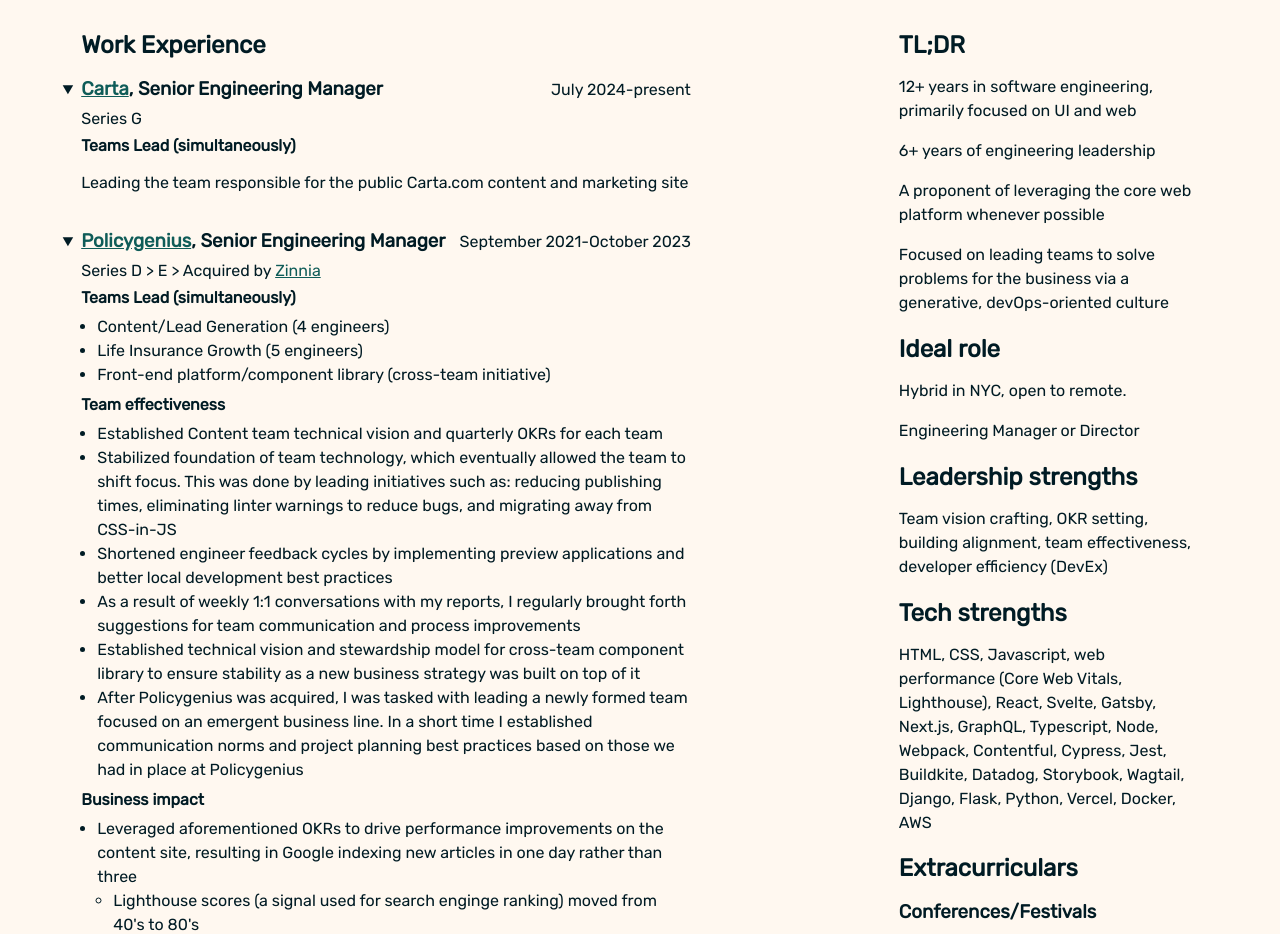
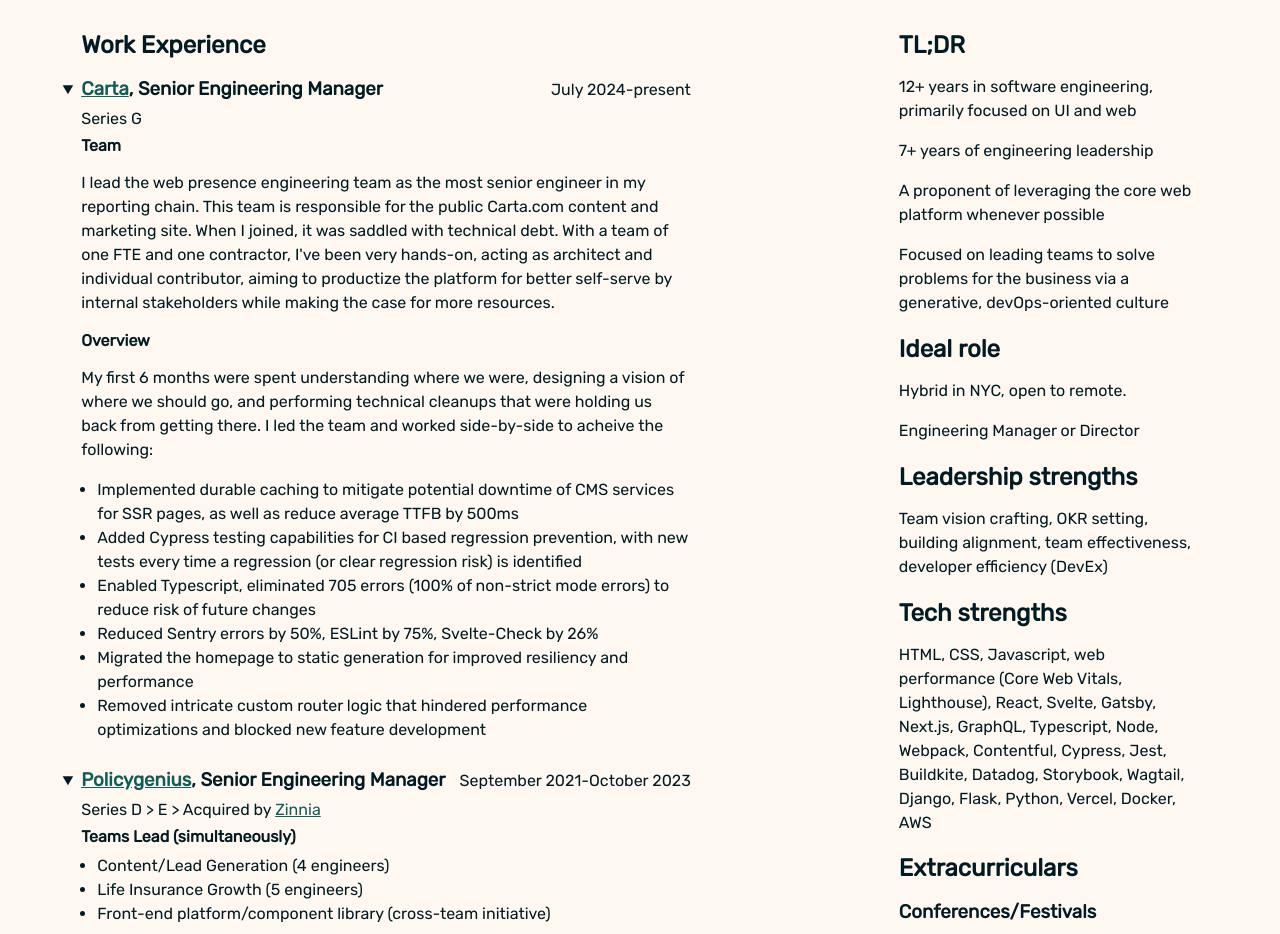
Before and after one commit to alanmoo/alanmoo-svelte, a SvelteKit app: page /resume in a window 1280 px wide. Shown: the part 340-1274 px from the top of the page. Built offline with nearby package versions, Linux system fonts and the light colour scheme.

Commit message:
Resume updates

```diff
--- a/src/routes/resume/+page.svelte
+++ b/src/routes/resume/+page.svelte
@@ -1,6 +1,6 @@
 <script lang="ts">
-	let managementStart = new Date('May 8, 2017');
-	let industryStart = new Date('February 13, 2012');
+  let managementStart = new Date("May 8, 2017");
+  let industryStart = new Date("February 13, 2012");
   let now = new Date();
   let managementTime = timeSpanFormatter(managementStart, now, true);
   let industryTime = timeSpanFormatter(industryStart, now, true);
@@ -13,7 +13,7 @@
     }
 
     if (asFraction) {
-			return `${years}${months >= 6 ? '.5' : '+'} years`;
+      return `${years}${months >= 6 ? ".5" : "+"} years`;
     } else {
       return `${years} years, ${months} months`;
     }
@@ -23,41 +23,47 @@
 <div class="resume">
   <div class="show-print">
     <small
-			>Printed/PDF'ed from <a href="http://alanmooiman.com/resume">alanmooiman.com/resume</a></small
+      >Printed/PDF'ed from <a href="http://alanmooiman.com/resume"
+        >alanmooiman.com/resume</a
+      ></small
     >
   </div>
   <header>
     <h1>Alan Mooiman, Engineering Leader in NYC</h1>
     <span class="contact_info">
-			<a class="email" href="mailto:hello@alanmooiman.com?subject=👋 Nice résumé"
+      <a
+        class="email"
+        href="mailto:hello@alanmooiman.com?subject=👋 Nice résumé"
         >hello@alanmooiman.com</a
       >
     </span>
     <p>
-			I am a product-minded engineering leader passionate about user experience, performance, and
-			accessibility. I operate with a heavy focus on team effectiveness, partnering with product
-			stakeholders to build systems and goals that reduce technical debt while continually
-			delivering improvements for the business. As a result of working on distributed teams for a
-			decade, I constantly advocate for improvements in organizational communication through
-			synchronous and asynchronous channels. I leverage these improvements to create alignment and
-			build support for the most impactful technical metrics to watch when building our solutions
-			within the team and across the broader organization.
+      I am a product-minded engineering leader passionate about user experience,
+      performance, and accessibility. I operate with a heavy focus on team
+      effectiveness, partnering with product stakeholders to build systems and
+      goals that reduce technical debt while continually delivering improvements
+      for the business. As a result of working on distributed teams for a
+      decade, I constantly advocate for improvements in organizational
+      communication through synchronous and asynchronous channels. I leverage
+      these improvements to create alignment and build support for the most
+      impactful technical metrics to watch when building our solutions within
+      the team and across the broader organization.
     </p>
   </header>
   <div class="content">
     <section class="metadata">
       <h2>TL;DR</h2>
       <p>
-				<span id="industryTime">12+ years</span> in software engineering, primarily focused on UI and
-				web
+        <span id="industryTime">12+ years</span> in software engineering, primarily
+        focused on UI and web
       </p>
       <p>
-				<span id="managementTime">6+ years</span> of engineering leadership
+        <span id="managementTime">7+ years</span> of engineering leadership
       </p>
       <p>A proponent of leveraging the core web platform whenever possible</p>
       <p>
-				Focused on leading teams to solve problems for the business via a generative,
-				devOps-oriented culture
+        Focused on leading teams to solve problems for the business via a
+        generative, devOps-oriented culture
       </p>
 
       <h2>Ideal role</h2>
@@ -66,36 +72,45 @@
 
       <h2>Leadership strengths</h2>
       <p>
-				Team vision crafting, OKR setting, building alignment, team effectiveness, developer
-				efficiency (DevEx)
+        Team vision crafting, OKR setting, building alignment, team
+        effectiveness, developer efficiency (DevEx)
       </p>
       <h2>Tech strengths</h2>
       <p>
-				HTML, CSS, Javascript, web performance (Core Web Vitals, Lighthouse), React, Svelte, Gatsby,
-				Next.js, GraphQL, Typescript, Node, Webpack, Contentful, Cypress, Jest, Buildkite, Datadog,
-				Storybook, Wagtail, Django, Flask, Python, Vercel, Docker, AWS
+        HTML, CSS, Javascript, web performance (Core Web Vitals, Lighthouse),
+        React, Svelte, Gatsby, Next.js, GraphQL, Typescript, Node, Webpack,
+        Contentful, Cypress, Jest, Buildkite, Datadog, Storybook, Wagtail,
+        Django, Flask, Python, Vercel, Docker, AWS
       </p>
       <h2>Extracurriculars</h2>
       <h3>Conferences/Festivals</h3>
       <ul>
         <li><a href="https://cascadiajs.com/">CascadiaJS</a> (2015 speaker)</li>
-				<li><a href="https://xoxofest.com/">XOXO Festival</a> (2016, 2018, 2019)</li>
+        <li>
+          <a href="https://xoxofest.com/">XOXO Festival</a> (2016, 2018, 2019)
+        </li>
         <li><a href="https://perfnow.nl/">Performance.now</a> (2023)</li>
         <li><a href="https://leaddev.com/">Lead Dev</a> (2019, 2023)</li>
       </ul>
       <p>
-				<a href="https://transalt.org/">Transportation Alternatives</a> member/activist since 2022
+        <a href="https://transalt.org/">Transportation Alternatives</a> member/activist
+        since 2022
       </p>
-			<p><a href="https://ohny.org">Open House New York</a> member/volunteer since 2019</p>
+      <p>
+        <a href="https://ohny.org">Open House New York</a> member/volunteer since
+        2019
+      </p>
       <p>Learning Danish just because I'm commited to a bit</p>
       <h2>Personal Projects</h2>
       <h3><a href="https://lassojobs.lol/">Lasso Jobs</a></h3>
       <p>
-				An in-progress (H1 2024) project to help surface and keep track of new jobs at companies
-				you're interested in shortly after they go live.
+        An in-progress (H1 2024) project to help surface and keep track of new
+        jobs at companies you're interested in shortly after they go live.
       </p>
 
-			<h3><a href="https://github.com/alanmoo/vesta-weather">Vestaweather</a></h3>
+      <h3>
+        <a href="https://github.com/alanmoo/vesta-weather">Vestaweather</a>
+      </h3>
       <p>
         A weather app for the <a href="https://vestaboard.com">Vestaboard</a>.
         <a href="https://github.com/alanmoo/vesta-weather">Source code</a>
@@ -115,8 +130,49 @@
         </summary>
         <div class="company_size">Series G</div>
         <div class="team_size">
-					<h5>Teams Lead (simultaneously)</h5>
-					<p>Leading the team responsible for the public Carta.com content and marketing site</p>
+          <h5>Team</h5>
+          <p>
+            I lead the web presence engineering team as the most senior engineer
+            in my reporting chain. This team is responsible for the public
+            Carta.com content and marketing site. When I joined, it was saddled
+            with technical debt. With a team of one FTE and one contractor, I've
+            been very hands-on, acting as architect and individual contributor,
+            aiming to productize the platform for better self-serve by internal
+            stakeholders while making the case for more resources.
+          </p>
+          <h5>Overview</h5>
+          <p>
+            My first 6 months were spent understanding where we were, designing
+            a vision of where we should go, and performing technical cleanups
+            that were holding us back from getting there. I led the team and
+            worked side-by-side to acheive the following:
+          </p>
+          <ul>
+            <li>
+              Implemented durable caching to mitigate potential downtime of CMS
+              services for SSR pages, as well as reduce average TTFB by 500ms
+            </li>
+            <li>
+              Added Cypress testing capabilities for CI based regression
+              prevention, with new tests every time a regression (or clear
+              regression risk) is identified
+            </li>
+            <li>
+              Enabled Typescript, eliminated 705 errors (100% of non-strict mode
+              errors) to reduce risk of future changes
+            </li>
+            <li>
+              Reduced Sentry errors by 50%, ESLint by 75%, Svelte-Check by 26%
+            </li>
+            <li>
+              Migrated the homepage to static generation for improved resiliency
+              and performance
+            </li>
+            <li>
+              Removed intricate custom router logic that hindered performance
+              optimizations and blocked new feature development
+            </li>
+          </ul>
         </div>
       </details>
       <details open class="resume_item">
@@ -137,60 +193,74 @@
           <ul>
             <li>Content/Lead Generation (4 engineers)</li>
             <li>Life Insurance Growth (5 engineers)</li>
-						<li>Front-end platform/component library (cross-team initiative)</li>
+            <li>
+              Front-end platform/component library (cross-team initiative)
+            </li>
           </ul>
         </div>
         <h5>Team effectiveness</h5>
         <ul>
-					<li>Established Content team technical vision and quarterly OKRs for each team</li>
           <li>
-						Stabilized foundation of team technology, which eventually allowed the team to shift
-						focus. This was done by leading initiatives such as: reducing publishing times,
-						eliminating linter warnings to reduce bugs, and migrating away from CSS-in-JS
+            Established Content team technical vision and quarterly OKRs for
+            each team
           </li>
           <li>
-						Shortened engineer feedback cycles by implementing preview applications and better local
-						development best practices
+            Stabilized foundation of team technology, which eventually allowed
+            the team to shift focus. This was done by leading initiatives such
+            as: reducing publishing times, eliminating linter warnings to reduce
+            bugs, and migrating away from CSS-in-JS
           </li>
           <li>
-						As a result of weekly 1:1 conversations with my reports, I regularly brought forth
-						suggestions for team communication and process improvements
+            Shortened engineer feedback cycles by implementing preview
+            applications and better local development best practices
           </li>
           <li>
-						Established technical vision and stewardship model for cross-team component library to
-						ensure stability as a new business strategy was built on top of it
+            As a result of weekly 1:1 conversations with my reports, I regularly
+            brought forth suggestions for team communication and process
+            improvements
           </li>
           <li>
-						After Policygenius was acquired, I was tasked with leading a newly formed team focused
-						on an emergent business line. In a short time I established communication norms and
-						project planning best practices based on those we had in place at Policygenius
+            Established technical vision and stewardship model for cross-team
+            component library to ensure stability as a new business strategy was
+            built on top of it
+          </li>
+          <li>
+            After Policygenius was acquired, I was tasked with leading a newly
+            formed team focused on an emergent business line. In a short time I
+            established communication norms and project planning best practices
+            based on those we had in place at Policygenius
           </li>
         </ul>
         <h5>Business impact</h5>
         <ul>
           <li>
-						Leveraged aforementioned OKRs to drive performance improvements on the content site,
-						resulting in Google indexing new articles in one day rather than three
+            Leveraged aforementioned OKRs to drive performance improvements on
+            the content site, resulting in Google indexing new articles in one
+            day rather than three
             <ul>
               <li>
-								Lighthouse scores (a signal used for search enginge ranking) moved from 40's to 80's
+                Lighthouse scores (a signal used for search enginge ranking)
+                moved from 40's to 80's
               </li>
               <li>Total Blocking Time on the content site reduced by 50%</li>
             </ul>
           </li>
           <li>
-						Demonstrated the importance of performance improvement across applications for SEO,
-						leading to an engineering organization culture shift and 3 additional teams creating
-						performance related OKRs
+            Demonstrated the importance of performance improvement across
+            applications for SEO, leading to an engineering organization culture
+            shift and 3 additional teams creating performance related OKRs
           </li>
         </ul>
         <h5>People</h5>
         <ul>
           <li>Coached Senior SWE II into EM role</li>
-					<li>Course corrected two under-performers, one of whom was later promoted</li>
           <li>
-						Identified cross-team growth opportunities for two other engineers who each achieved two
-						promotions over two years
+            Course corrected two under-performers, one of whom was later
+            promoted
+          </li>
+          <li>
+            Identified cross-team growth opportunities for two other engineers
+            who each achieved two promotions over two years
           </li>
         </ul>
       </details>
@@ -212,23 +282,27 @@
         <h5>Impact</h5>
         <ul>
           <li>
-						Established quarterly OKRs including improvement of mobile Lighthouse scores for key SEO
-						pages, improving from scores in 20's to 70's, resulting in company's excellent SEO
-						staying in place after Core Web Vitals became a ranking factor in June 2021
+            Established quarterly OKRs including improvement of mobile
+            Lighthouse scores for key SEO pages, improving from scores in 20's
+            to 70's, resulting in company's excellent SEO staying in place after
+            Core Web Vitals became a ranking factor in June 2021
           </li>
           <li>
-						Proposed and drove a major upgrade on the web application's foundation and development
-						workflow, which had core dependencies many years out of date (e.g. Node.js v6 when v13
-						was the most recent).
+            Proposed and drove a major upgrade on the web application's
+            foundation and development workflow, which had core dependencies
+            many years out of date (e.g. Node.js v6 when v13 was the most
+            recent).
           </li>
           <li>
-						Championed migrating main SEO pages to Next.JS, resulting in Lighthouse scores in the
-						90's, and improved rankings on Google Search.
+            Championed migrating main SEO pages to Next.JS, resulting in
+            Lighthouse scores in the 90's, and improved rankings on Google
+            Search.
           </li>
           <li>
-						Spearheaded a successful transition of the team project management workflow. This was
-						driven by a need for better asynchronous communications on a distributed team and to
-						reduce time spent in planning meetings, while ensuring predictable project delivery.
+            Spearheaded a successful transition of the team project management
+            workflow. This was driven by a need for better asynchronous
+            communications on a distributed team and to reduce time spent in
+            planning meetings, while ensuring predictable project delivery.
           </li>
         </ul>
       </details>
@@ -252,24 +326,27 @@
         <h5>Impact</h5>
         <ul>
           <li>
-						Regularly wore a product hat, listening to the needs of stakeholders to determine what
-						problems engineering could solve ourselves
+            Regularly wore a product hat, listening to the needs of stakeholders
+            to determine what problems engineering could solve ourselves
           </li>
           <li>
-						Recognized significant disconnect between capabilities of the organization's CMS and
-						what was needed from it; After building support to move to an alternativem, I led the
-						project in a successful migration to a platform that is still used today.
+            Recognized significant disconnect between capabilities of the
+            organization's CMS and what was needed from it; After building
+            support to move to an alternativem, I led the project in a
+            successful migration to a platform that is still used today.
           </li>
           <li>
-						Led the team's development of <a href="https://privacynotincluded.org" target="_blank"
-							>*Privacy Not Included</a
-						>, which has gone on to become a recurring conversation point on the internet and forced
-						companies to respond publicly to its research
+            Led the team's development of <a
+              href="https://privacynotincluded.org"
+              target="_blank">*Privacy Not Included</a
+            >, which has gone on to become a recurring conversation point on the
+            internet and forced companies to respond publicly to its research
           </li>
           <li>
-						Facilitated relationships between internal support and external contractors hired to
-						rebuild the donation platform, which brings in millions per year. Successfully launched
-						and held up reliably during its first December fundraising push.
+            Facilitated relationships between internal support and external
+            contractors hired to rebuild the donation platform, which brings in
+            millions per year. Successfully launched and held up reliably during
+            its first December fundraising push.
           </li>
         </ul>
       </details>
@@ -284,12 +361,13 @@
           </div>
         </summary>
         <p>
-					Upon joining the team, I started working on the existing Webmaker Android app, a web-based
-					app in a native wrapper that existed to empower users to create content on the web instead
-					of just consuming it. I also helped to create a UI framework for use across our web
-					properties and built out/enhanced a number of other sites like science.mozilla.org,
-					foundation.mozilla.org, and the initial back-end work for mozillapulse.org as I learned
-					Django.
+          Upon joining the team, I started working on the existing Webmaker
+          Android app, a web-based app in a native wrapper that existed to
+          empower users to create content on the web instead of just consuming
+          it. I also helped to create a UI framework for use across our web
+          properties and built out/enhanced a number of other sites like
+          science.mozilla.org, foundation.mozilla.org, and the initial back-end
+          work for mozillapulse.org as I learned Django.
         </p>
       </details>
       <details>
@@ -303,26 +381,33 @@
           </div>
         </summary>
         <ul>
-					<li>Developed prototypes for the customer web app based on static comps</li>
-					<li>Experimented with new web technologies to implement within the application</li>
           <li>
-						Coordinated with the development team in California so that our prototypes were helpful
-						to them during production
+            Developed prototypes for the customer web app based on static comps
           </li>
           <li>
-						Developed a framework of various components to be integrated into a style guide for
-						agencies and developers to reference.
+            Experimented with new web technologies to implement within the
+            application
           </li>
           <li>
-						Collaborated with the iOS development and design teams to quickly integrate new
-						technologies
+            Coordinated with the development team in California so that our
+            prototypes were helpful to them during production
+          </li>
+          <li>
+            Developed a framework of various components to be integrated into a
+            style guide for agencies and developers to reference.
+          </li>
+          <li>
+            Collaborated with the iOS development and design teams to quickly
+            integrate new technologies
           </li>
         </ul>
       </details>
       <summary>
         <div class="summary">
           <h3 class="organization">
-						<a href="https://weill.cornell.edu/">Weill Cornell Medical College</a>,
+            <a href="https://weill.cornell.edu/"
+              >Weill Cornell Medical College</a
+            >,
             <span class="job_title">UI Designer/Developer</span>
           </h3>
           <span class="role_dates">February 2012 - October 2013</span>
@@ -544,7 +629,7 @@
   @media (min-width: 600px) {
     .content {
       display: grid;
-			grid-template-areas: 'jobs jobs jobs meta';
+      grid-template-areas: "jobs jobs jobs meta";
       grid-template-columns: 1fr 1fr 1fr minmax(300px, 1fr);
     }
   }
@@ -641,13 +726,13 @@
       margin-bottom: 0;
     }
     .content {
-			grid-template-areas: 'jobs jobs jobs meta';
+      grid-template-areas: "jobs jobs jobs meta";
       grid-template-columns: 1fr 1fr 1fr 230px;
     }
     summary::marker {
       display: none;
       visibility: hidden;
-			content: '';
+      content: "";
     }
   }
 </style>
```
Lines whose indentation alone changed are shown as unchanged.
